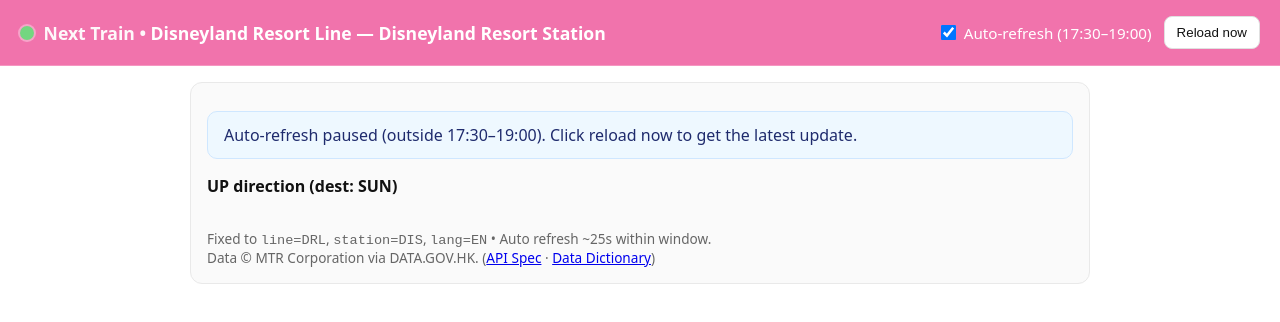
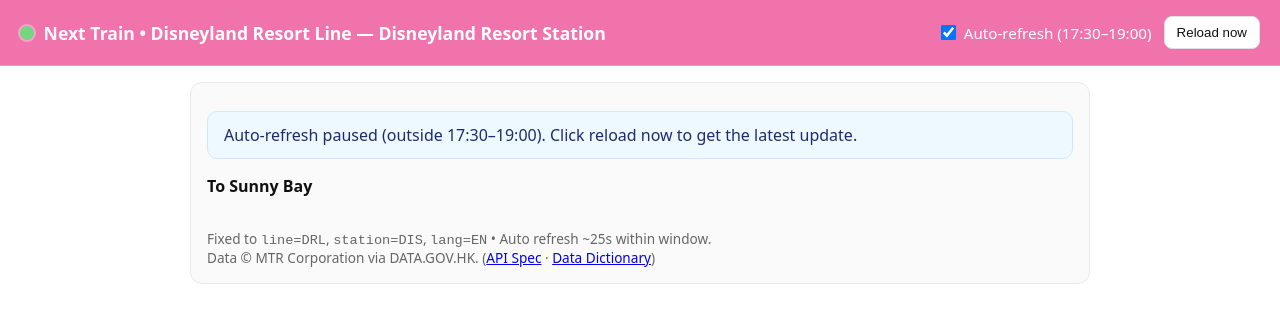
Before and after one commit to ditto-link01/mtr-train-dashboard, a plain HTML site: page index.html in a window 1280 px wide. Drawn offline with Linux system fonts and the light colour scheme.

Commit message:
Update index.html

```diff
--- a/index.html
+++ b/index.html
@@ -35,7 +35,7 @@
       </div>
 
       <!-- Neutral heading to avoid adding translations to data -->
-      <h2>UP direction (dest: SUN)</h2>
+      <h2>To Sunny Bay</h2>
 
       <ul id="up"></ul>
 
```
